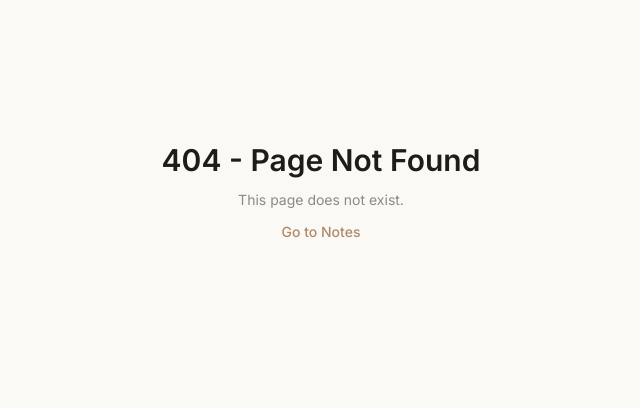
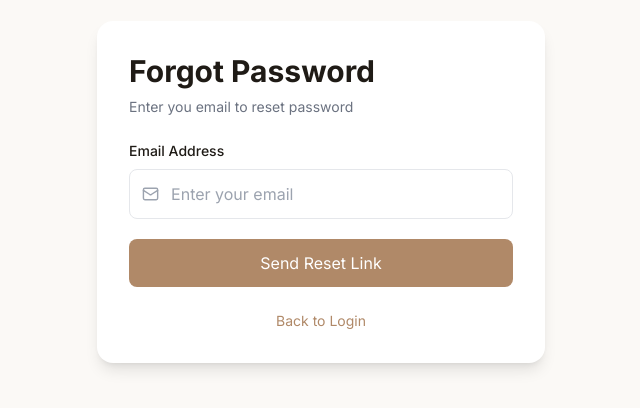
Before and after one commit to 10pshine-cohort-9/cohort-9-mern-8830-naveen, a React (Create React App) app in the folder frontend/: page /forgot-password in a window 1280 px wide. Before the commit this address had no page. Shown: the part 208-616 px from the top of the page, without its empty margins (319-959 px from the left). Built offline with nearby package versions, Linux system fonts and the light colour scheme.

Commit message:
feat(ui): add forgot password page and update login navigation

```diff
--- a/frontend/src/App.jsx
+++ b/frontend/src/App.jsx
@@ -6,6 +6,7 @@ import NoteEditor from "./pages/NoteEditor";
 import Profile from "./pages/Profile";
 import ChangePassword from "./pages/ChangePassword";
 import NotFound from "./pages/NotFound";
+import ForgotPassword from "./pages/ForgotPassword";
 
 function App() {
   return (
@@ -19,7 +20,7 @@ function App() {
       <Route path="/editor/:id" element={<NoteEditor/>}/>
       <Route path="/profile" element={<Profile />} />
       <Route path="/change-password" element={<ChangePassword />} />
-
+      <Route path="/forgot-password" element={<ForgotPassword/>}/>
       <Route path="*" element={<NotFound />} />
     </Routes>
   );
--- /dev/null
+++ b/frontend/src/pages/ForgotPassword.jsx
@@ -0,0 +1,29 @@
+import {Link} from 'react-router-dom';
+import React from 'react';
+import {Mail} from 'lucide-react';
+const ForgotPassword =()=>{
+    const handleSubmit = (e)=> {
+        e.preventDefault();
+        alert("password reset link sent.");
+    };
+    return(
+        <div className='flex min-h-screen items-center justify-center bg-cream'>
+            <div className='w-full max-w-md rounded-2xl bg-white p-8 shadow-lg'>
+                <h1 className='mb-2 text-3xl font-bold'>Forgot Password</h1>
+                <p className='mb-6 text-sm text-gray-500'>Enter you email to reset password</p>
+                <form onSubmit={handleSubmit} className='space-y-5'>
+                    <div>
+                        <label className='mb-2 block text-sm font-medium'>Email Address</label>
+                        <div className='flex items-center rounded-lg border px-3'>
+                            <Mail size={18} className='text-gray-400'/>
+                            <input type='email' placeholder='Enter your email' className='w-full border-none bg-transparent px-3 py-3 outline-none' required/>
+                        </div>
+                    </div>
+                    <button type='submit' className='w-full rounded-lg bg-clay py-3 text-white hover:opacity-90'>Send Reset Link</button>
+                </form>
+                <Link to='/login' className='mt-6 block text-center text-sm text-clay hover:underline'>Back to Login</Link>
+            </div>
+        </div>
+    );
+};
+export default ForgotPassword;
--- a/frontend/src/pages/Login.jsx
+++ b/frontend/src/pages/Login.jsx
@@ -1,3 +1,4 @@
+import { useNavigate } from 'react-router-dom';
 import React, {useState} from 'react';
 import {Mail, Lock, Feather, ArrowRight} from 'lucide-react';
 import {Link} from 'react-router-dom';
@@ -5,7 +6,7 @@ const Login = () => {
     const [form, setForm] = useState({email: '', password: ''});
     const [error, setError] = useState('');
     const [submitting, setSubmitting] = useState(false);
-
+    const navigate = useNavigate();
     const handleChange = (e) => {
         setForm({...form, [e.target.name]: e.target.value});
     };
@@ -15,8 +16,6 @@ const Login = () => {
 
         setError('');
         setSubmitting(true);
-
-        console.log(form);
 
         setTimeout(() => {
             setSubmitting(false);
@@ -51,7 +50,7 @@ const Login = () => {
                     </label>
 
                     <div className="text-right">
-                        <button type="button" className="text-xs text-clay hover:underline">Forgot password?</button>
+                        <button onClick={()=> navigate('/forgot-password')}type="button" className="text-xs text-clay hover:underline">Forgot password?</button>
                     </div>
                     <button type = "submit" disabled={submitting} className="mt-1 flex items-center justify-center gap-2 rounded-lg bg-ink py-2.5 text-sm font-medium text-white transition-opacity hover:opacity-90 disabled:opacity-50">{submitting ? 'Logging in...' : 'Login'} <ArrowRight size={15}/></button>
                 </form>
```
